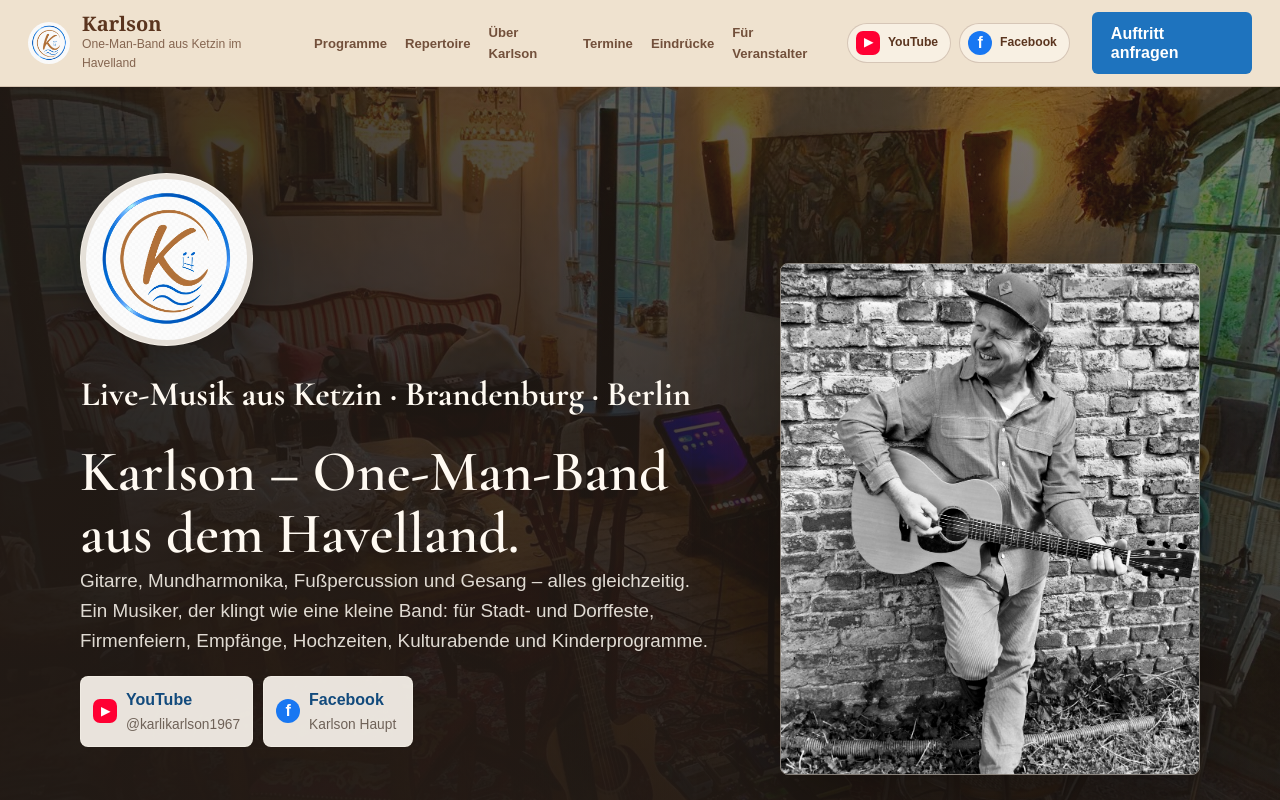
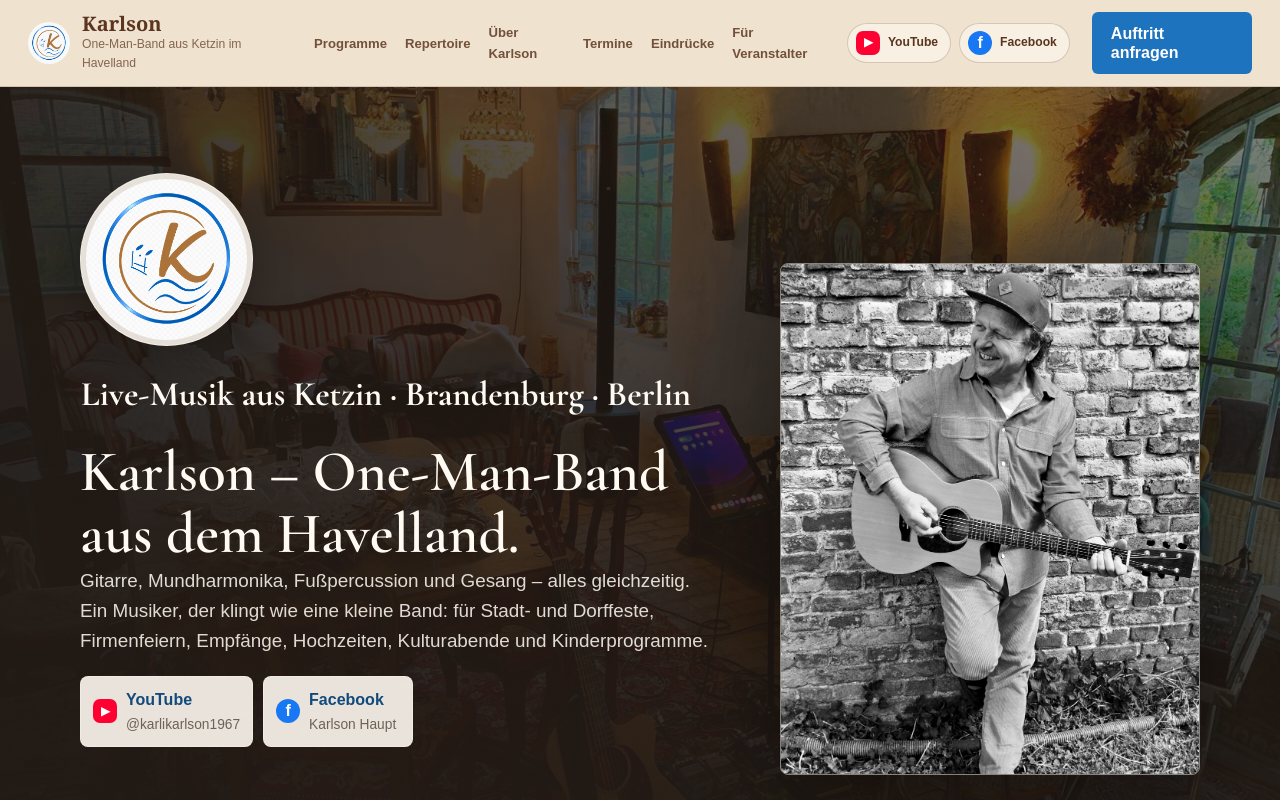
Before and after one commit to franklyai-botter/-karlson-website, a Next.js app: page / in a window 1280 px wide. Shown: the top 800 px of the page. Built offline with nearby package versions, Linux system fonts and the light colour scheme.

Commit message:
Update Karlson logo

```diff
--- a/app/entwurf-2/page.tsx
+++ b/app/entwurf-2/page.tsx
@@ -37,7 +37,7 @@ export default function EntwurfZweiPage() {
         </nav>
 
         <header className="v2-header">
-          <Image src="/karlson/logo.jpg" alt="Karlson Logo" width={118} height={118} />
+          <Image src="/karlson/logo.png" alt="Karlson Logo" width={118} height={118} />
           <div>
             <p className="v2-kicker">One-Man-Band aus dem Havelland</p>
             <h1>Karlson</h1>
--- a/app/layout.tsx
+++ b/app/layout.tsx
@@ -49,7 +49,7 @@ function Header() {
   return (
     <header className="site-header">
       <Link className="brand" href="/" aria-label="Karlson Startseite">
-        <Image src="/karlson/logo.jpg" alt="" width={42} height={42} />
+        <Image src="/karlson/logo.png" alt="" width={42} height={42} />
         <span>
           <strong>{site.name}</strong>
           <small>{site.claim}</small>
@@ -100,7 +100,7 @@ function Footer() {
   return (
     <footer className="site-footer">
       <div>
-        <Image src="/karlson/logo.jpg" alt="" width={54} height={54} />
+        <Image src="/karlson/logo.png" alt="" width={54} height={54} />
         <p>
           {site.name} ist Liedermacher, Singer-Songwriter und One-Man-Band
           aus Ketzin im Havelland.
--- a/app/page.tsx
+++ b/app/page.tsx
@@ -30,7 +30,7 @@ export default function Home() {
         <div className="hero-content">
           <Image
             className="hero-logo"
-            src="/karlson/logo.jpg"
+            src="/karlson/logo.png"
             alt="Karlson Logo"
             width={128}
             height={128}
```
Also changed, not shown: public/karlson/logo.png (added).
